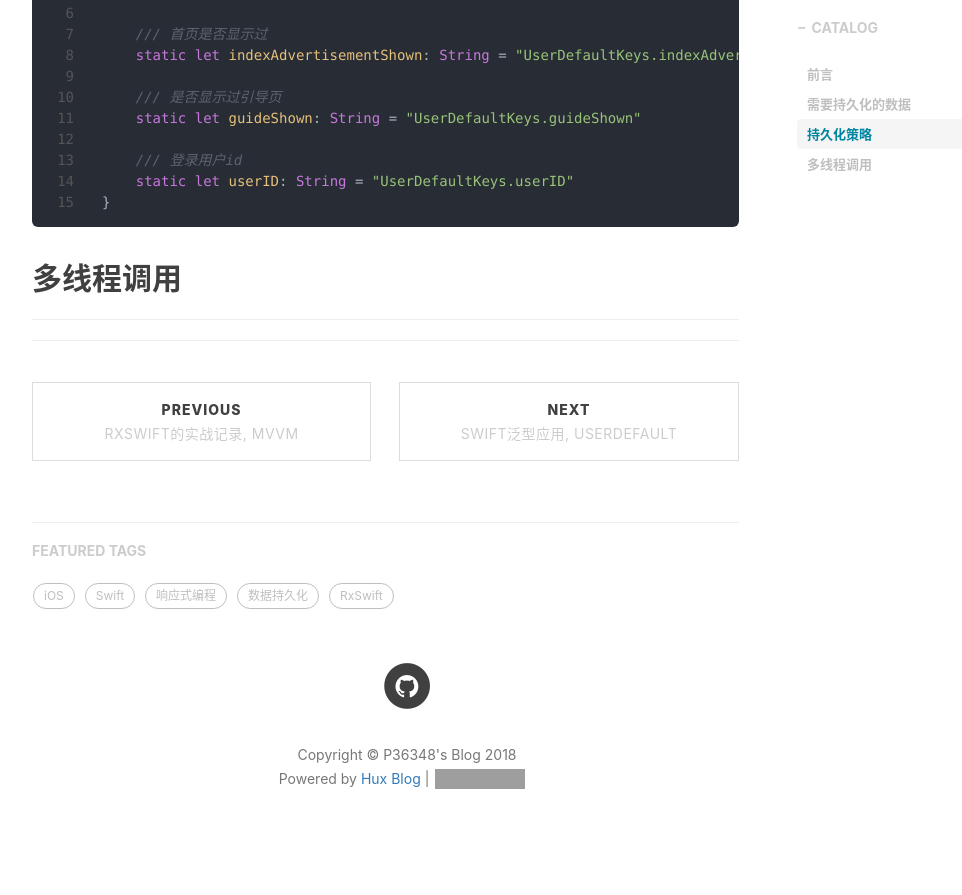
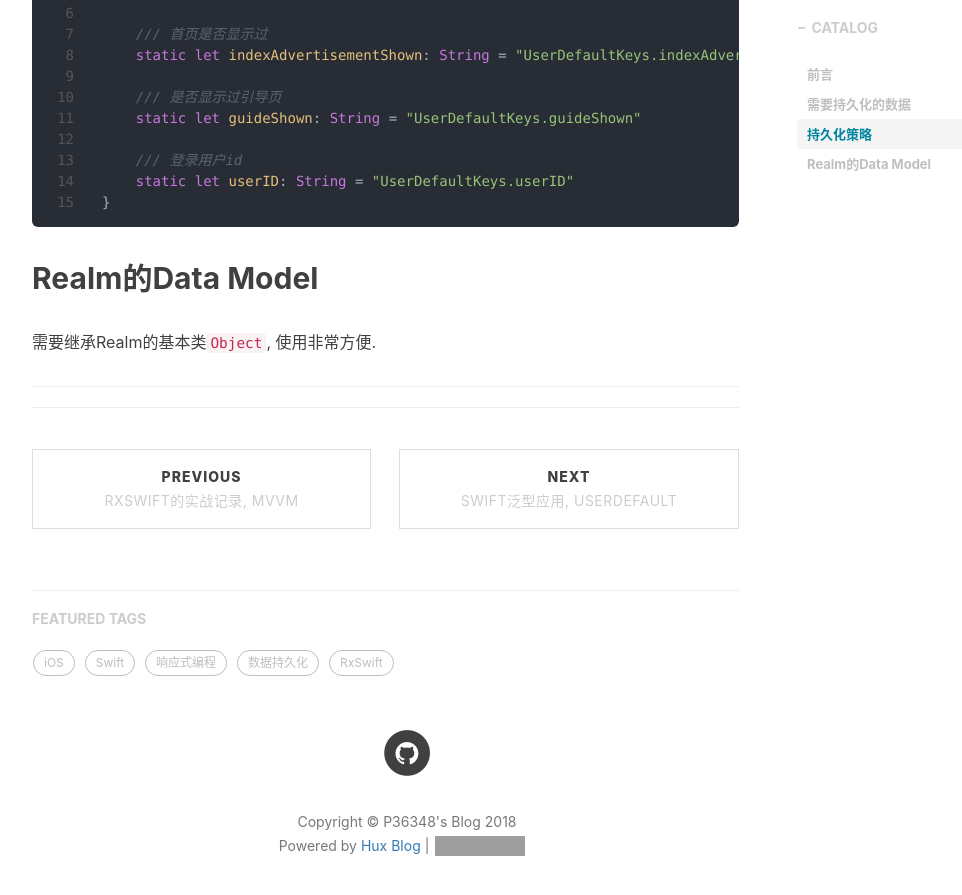
Before and after one commit to p36348/p36348.github.io, a Jekyll site: the page built from _posts/2018-12-01-realm-in-thinker.vc.md, in a window 1280 px wide and 900 px high, scrolled down 3035 px. Shown: the top 895 px of the window, without its empty margins (233-1195 px from the left). Built offline with Jekyll 4.4.1, drawn with Linux system fonts in a browser that asks for light colours; nearby versions of some CDN libraries; comment, search, counter and statistics services are not loaded; grey boxes are pictures that could not be loaded.

Commit message:
no message

````diff
--- a/_posts/2018-12-01-realm-in-thinker.vc.md
+++ b/_posts/2018-12-01-realm-in-thinker.vc.md
@@ -130,8 +130,9 @@ private struct UserDefaultKeys {
 }
 ```
 
-## 多线程调用
+## Realm的Data Model
 
+需要继承Realm的基本类`Object`, 使用非常方便.
 
 
 ---
````
